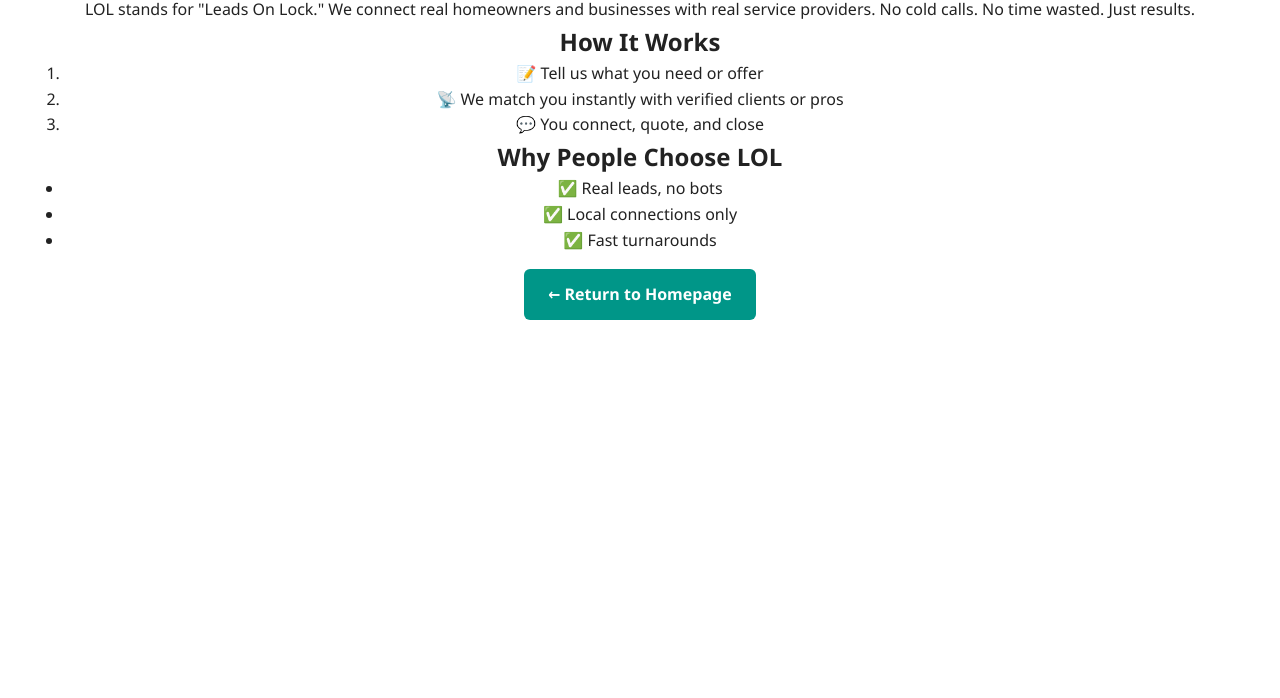
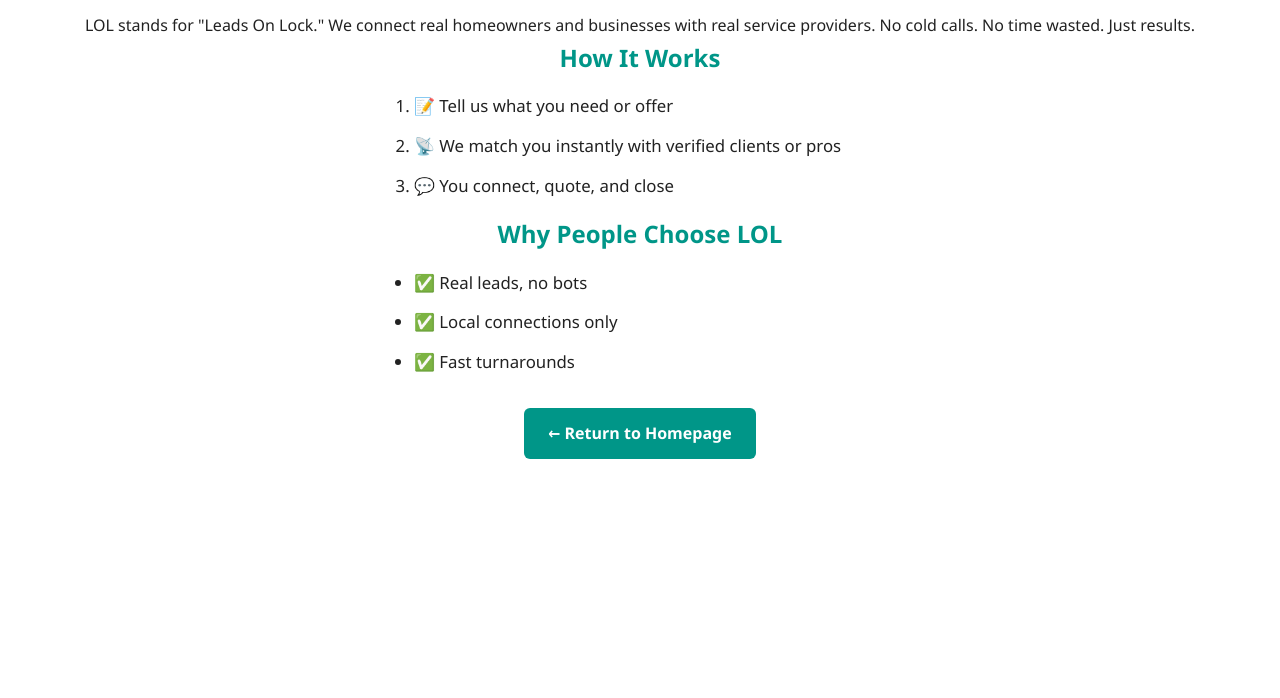
Before and after one commit to coldlooms/LOL, a plain HTML site: page LOL.html in a window 1280 px wide. Shown: the part 102-800 px from the top of the page. Drawn offline with Linux system fonts and the light colour scheme.

Commit message:
Update style.css

```diff
--- a/style.css
+++ b/style.css
@@ -342,6 +342,28 @@ body {
 }
 
 /* Responsive Tweaks */
+/* Your other styles above this... */
+
+.container ol, .container ul {
+  text-align: left;
+  margin: 1rem auto;
+  padding-left: 1.5rem;
+  max-width: 500px;
+}
+
+.container li {
+  margin-bottom: 0.8rem;
+  font-size: 1.05rem;
+  line-height: 1.6;
+}
+
+.container h1, .container h2 {
+  margin-bottom: 1rem;
+  color: #009688;
+}
+
+
+
 @media (max-width: 768px) {
   .hero h1 {
     font-size: 2rem;
```
